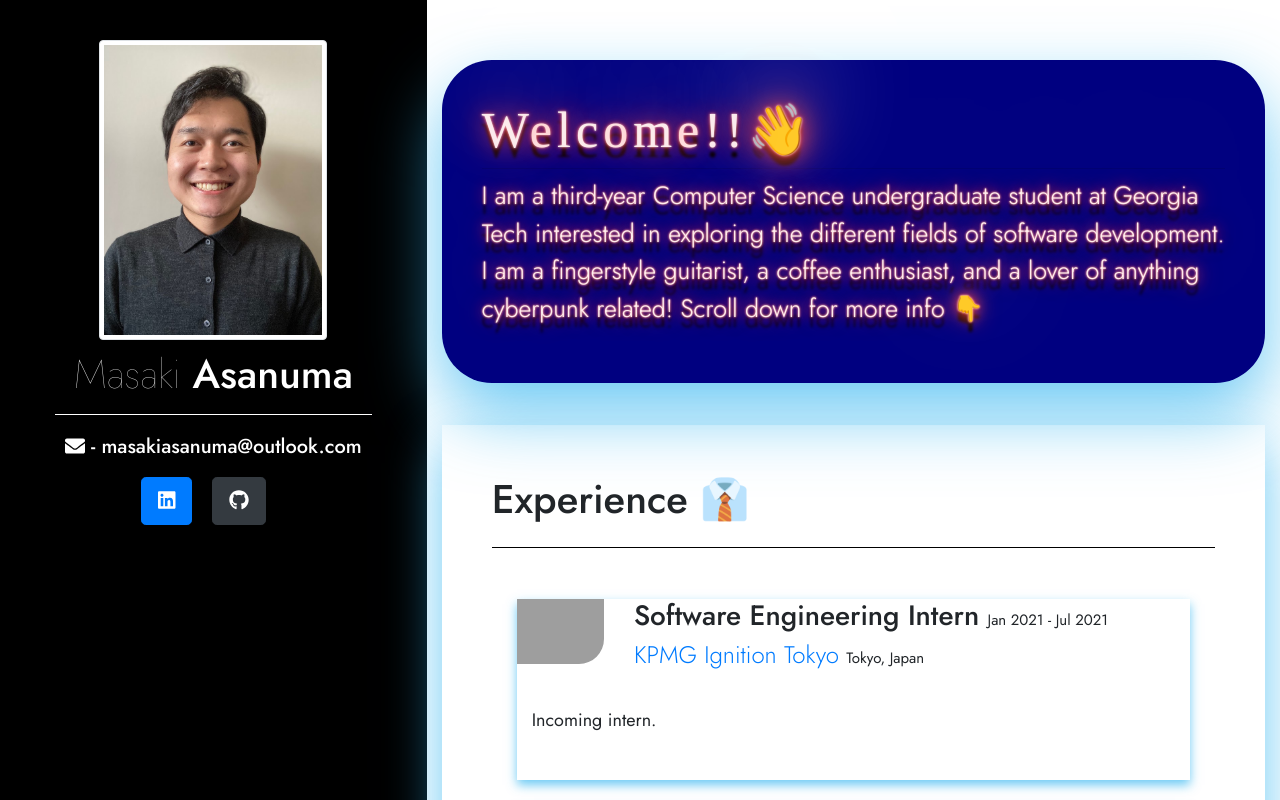
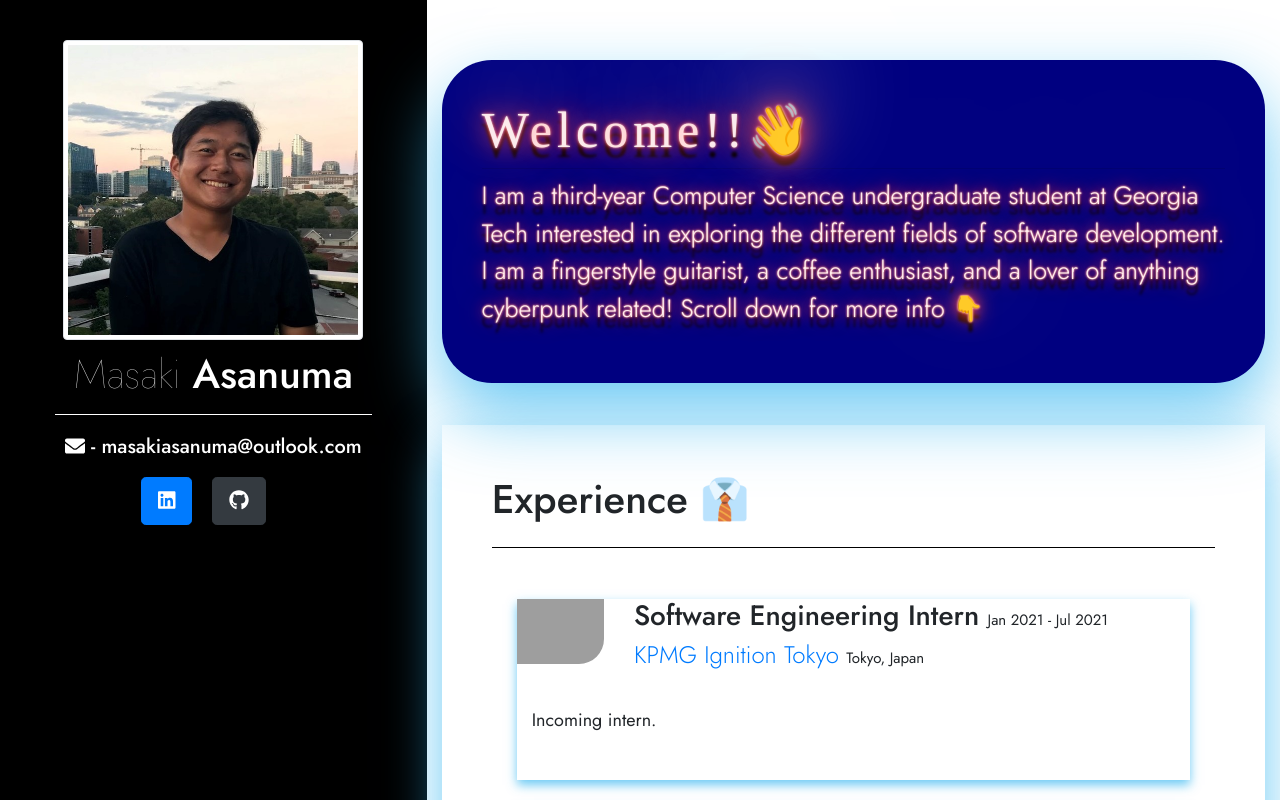
Before and after one commit to masakiasanuma/portfolio, a React (Create React App) app: page / in a window 1280 px wide. Shown: the top 800 px of the page. Built offline with nearby package versions, Linux system fonts and the light colour scheme; grey boxes are pictures that could not be loaded; the HTML template or start-up script is replaced by a standard one; a web font is replaced by a local one.

Commit message:
Changing pfp

```diff
--- a/src/components/side.js
+++ b/src/components/side.js
@@ -8,7 +8,7 @@ import { StickyContainer, Sticky } from 'react-sticky'
 const Side = () => {
     return (
         <div>
-            <Image className="profile" src={require("../images/profilepic.jpg")} fluid thumbnail />
+            <Image className="profile" src={require("../images/profile.jpg")} fluid thumbnail />
             <StickyContainer>
                 <Sticky>
                     {({style}) => (
```
